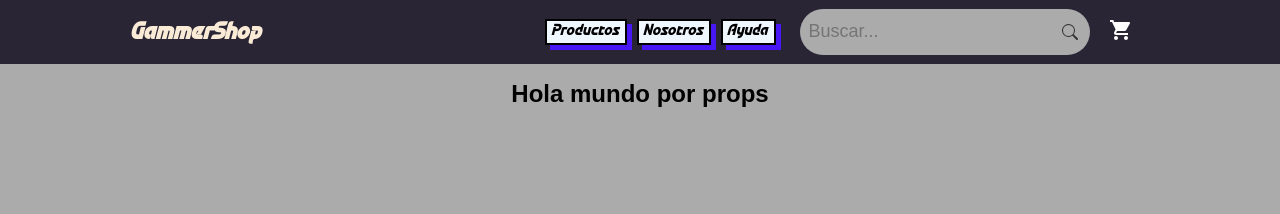
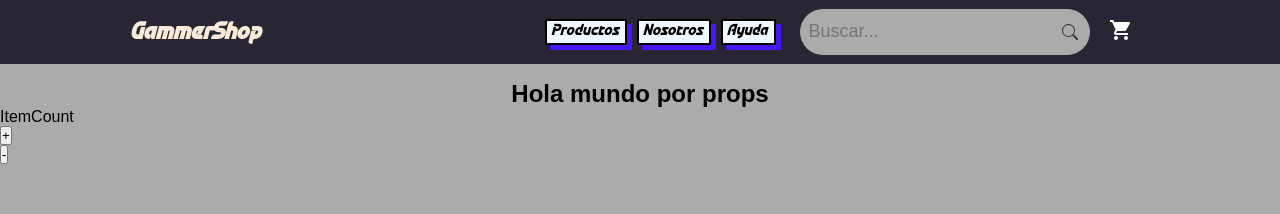
Before and after one commit to mayomatias/EntregaFinalMayo, a React (Vite) app: page / in a window 1280 px wide. Shown: the top 214 px of the page. Built offline with nearby package versions, Linux system fonts and the light colour scheme.

Commit message:
Nuevo componente

```diff
--- /dev/null
+++ b/src/components/ItemCount/ItemCount.jsx
@@ -0,0 +1,16 @@
+import React from 'react'
+
+const ItemCount = () => {
+    return (
+        <>
+            <div>ItemCount</div>
+            <div>
+                <button>+</button>
+                <p></p>
+                <button>-</button>
+            </div>
+        </>
+    )
+}
+
+export default ItemCount;
--- a/src/components/ItemListContainer/ItemListContainer.jsx
+++ b/src/components/ItemListContainer/ItemListContainer.jsx
@@ -1,8 +1,12 @@
 import React from "react";
+import ItemCount from "../ItemCount/ItemCount";
 
 const ItemListContainer = ({greetting}) => {
     return(
-        <h2 style={{marginTop:'1rem', textAlign:'center'}}>{greetting}</h2>
+        <>
+            <h2 style={{marginTop:'1rem', textAlign:'center'}}>{greetting}</h2>
+            <ItemCount />
+        </>
     )
 }
 
```
